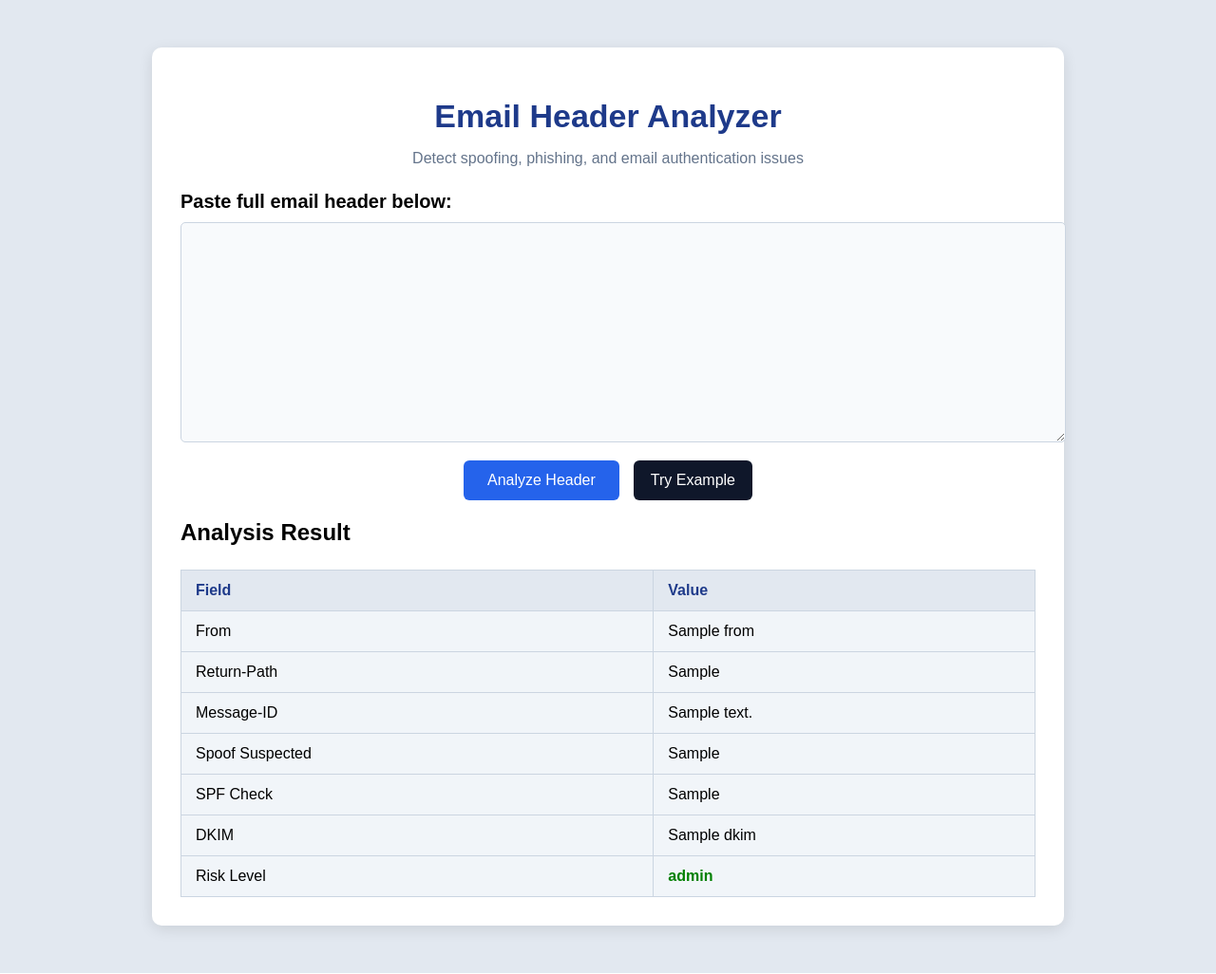
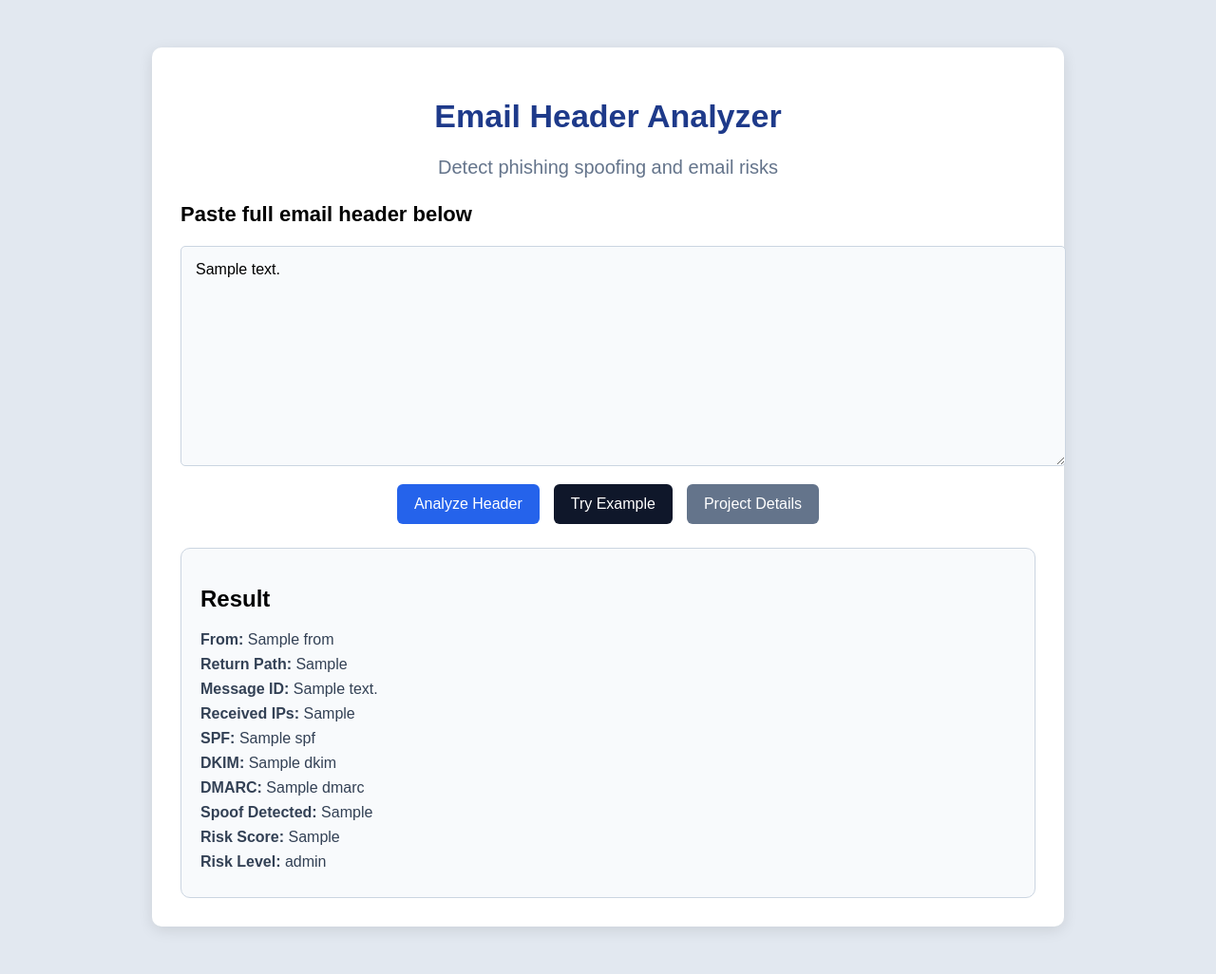
Before and after one commit to manav1777/Email-header-Analyzer, a Flask app: template templates/index.html in a window 1280 px wide. Shown: the whole page at 95% size. Run offline with Flask 3, Linux system fonts and the light colour scheme; the template is opened without the code that fills it: most values are stand-ins (such as "Sample title", 1, 10 or a date in 2020).

Commit message:
Final version of email header analyzer with UI and risk analysis

```diff
--- a/app.py
+++ b/app.py
@@ -2,7 +2,6 @@ import os
 import importlib.util
 from flask import Flask, render_template, request
 
-# --- Dynamically load header_parser.py ---
 project_root = os.path.dirname(os.path.abspath(__file__))
 header_parser_path = os.path.join(project_root, "analyzer", "header_parser.py")
 
@@ -12,43 +11,24 @@ spec.loader.exec_module(header_parser)
 
 analyze_header = header_parser.analyze_header
 
-LOG_FOLDER = os.path.join(os.getcwd(), "logs")
-if not os.path.exists(LOG_FOLDER):
-    os.makedirs(LOG_FOLDER)
-
-# --- Flask app ---
 app = Flask(__name__)
 
 @app.route("/", methods=["GET", "POST"])
 def index():
     result = None
-    demo_header = ""
+    input_text = ""
 
     if request.method == "POST":
-        header_text = request.form.get("email_header")
-        if header_text:
-            result = analyze_header(header_text)
+        input_text = request.form.get("emailheader")
+        if input_text:
+            result = analyze_header(input_text)
 
-    return render_template("index.html", result=result, demo_header=demo_header)
+    return render_template("index.html", result=result, input_text=input_text)
 
-@app.route("/demo")
-def demo():
-    sample_header = """
-From: fake@paypal-security.com
-Return-Path: attacker@bad-domain.com
-Received: from unknown (192.168.1.1)
-Subject: Urgent account verification
-"""
-    result = analyze_header(sample_header)
-    return render_template("index.html", result=result, demo_header=sample_header)
-
-# optional root test route
 @app.route("/health")
 def health():
-    return "Email Header Analyzer is running!"
-
-# --- Start app --
+    return "running"
 
 if __name__ == "__main__":
-    port = int(os.environ.get("PORT", 5000))
+    port = int(os.environ.get("PORT", 5001))
     app.run(host="0.0.0.0", port=port)
--- a/templates/index.html
+++ b/templates/index.html
@@ -15,7 +15,7 @@
 .container {
     max-width: 900px;
     margin: 50px auto;
-            background: #ffffff;
+    background: white;
     padding: 30px;
     border-radius: 10px;
     box-shadow: 0 4px 15px rgba(0,0,0,0.1);
@@ -25,105 +25,88 @@
     text-align: center;
     color: #1e3a8a;
     font-size: 34px;
-            margin-bottom: 5px;
 }
 
 .subtitle {
     text-align: center;
     color: #64748b;
-            font-size: 16px;
+    font-size: 20px;
     margin-bottom: 25px;
 }
 
 label {
-            font-size: 20px;
+    font-size: 22px;
     font-weight: 600;
+    display: block;
+    margin-bottom: 10px;
+    text-align: left;
 }
 
 textarea {
     width: 100%;
     height: 200px;
+    margin-top: 10px;
     padding: 15px;
-            font-family: monospace;
-            font-size: 14px;
+    font-family: Arial, sans-serif;
+    font-size: 16px;
     border: 1px solid #cbd5e1;
     border-radius: 5px;
     background: #f8fafc;
-            resize: vertical;
-            margin-top: 10px;
 }
 
-        .button-row {
+.buttonrow {
     display: flex;
     justify-content: center;
     gap: 15px;
     margin-top: 15px;
 }
 
-        .analyze-btn {
-            padding: 12px 25px;
+button {
+    padding: 12px 18px;
+    border: none;
+    border-radius: 6px;
+    cursor: pointer;
     font-size: 16px;
-            border: none;
+}
+
+.analyze {
     background: #2563eb;
     color: white;
-            border-radius: 6px;
-            cursor: pointer;
 }
 
-        .analyze-btn:hover {
-            background: #1d4ed8;
+.demo {
+    background: #0f172a;
+    color: white;
 }
 
-        .demo-btn {
-            padding: 12px 18px;
-            font-size: 16px;
-            border: none;
-            background: #0f172a;
+.info {
+    background: #64748b;
     color: white;
-            border-radius: 6px;
-            cursor: pointer;
 }
 
-        .demo-btn:hover {
-            background: #1e293b;
+.box {
+    display: none;
+    margin-top: 25px;
+    padding: 20px;
+    background: #f8fafc;
+    border: 1px solid #cbd5e1;
+    border-radius: 10px;
 }
 
-        table {
-            width: 100%;
-            border-collapse: collapse;
+.resultbox {
     margin-top: 25px;
-            background: #f1f5f9;
+    padding: 20px;
+    background: #f8fafc;
+    border: 1px solid #cbd5e1;
+    border-radius: 10px;
 }
 
-        th, td {
-            border: 1px solid #cbd5e1;
-            padding: 12px 15px;
-            text-align: left;
+.resultbox p {
+    font-size: 16px;
+    margin: 8px 0;
+    color: #334155;
 }
 
-        th {
-            background: #e2e8f0;
-            color: #1e3a8a;
-        }
-
-        .safe {
-            color: green;
-            font-weight: bold;
-        }
-
-        .suspicious {
-            color: orange;
-            font-weight: bold;
-        }
-
-        .high-risk {
-            color: red;
-            font-weight: bold;
-        }
-
-        tr:hover {
-            background-color: #e0f2fe;
-        }
 </style>
 </head>
 
@@ -132,67 +115,78 @@
 <div class="container">
 
 <h1>Email Header Analyzer</h1>
-    <p class="subtitle">
-        Detect spoofing, phishing, and email authentication issues
-    </p>
+<p class="subtitle">Detect phishing spoofing and email risks</p>
 
 <form method="POST">
 
-        <label for="email_header">
-            Paste full email header below:
-        </label>
+<label>Paste full email header below</label>
 
-        <textarea name="email_header" id="email_header" required>
-{{ request.form.get('email_header', '') }}
-        </textarea>
+<textarea name="emailheader" id="emailheader">{{ input_text }}</textarea>
 
-        <div class="button-row">
+<div class="buttonrow">
 
-            <button type="submit" class="analyze-btn">
-                Analyze Header
-            </button>
+<button class="analyze" type="submit">Analyze Header</button>
 
-            <button type="button" class="demo-btn" onclick="loadDemo()">
-                Try Example
-            </button>
+<button class="demo" type="button" onclick="demo()">Try Example</button>
+
+<button class="info" type="button" onclick="toggle()">Project Details</button>
 
 </div>
 
 </form>
 
+<div id="info" class="box">
+
+<h2>About This Project</h2>
+
+<p>This tool analyzes email headers to detect phishing spoofing and authentication issues</p>
+
+<h3>Features</h3>
+<p>SPF validation<br>DKIM verification<br>Spoof detection<br>Risk scoring</p>
+
+<h3>Tech Stack</h3>
+<p>Python Flask HTML CSS</p>
+
+</div>
+
 {% if result %}
-        <h2>Analysis Result</h2>
+<div class="resultbox">
 
-        <table>
-            <tr><th>Field</th><th>Value</th></tr>
-            <tr><td>From</td><td>{{ result['From'] }}</td></tr>
-            <tr><td>Return-Path</td><td>{{ result['Return-Path'] }}</td></tr>
-            <tr><td>Message-ID</td><td>{{ result['Message-ID'] }}</td></tr>
-            <tr><td>Spoof Suspected</td><td>{{ result['Spoof Suspected'] }}</td></tr>
-            <tr><td>SPF Check</td><td>{{ result['SPF Check'] }}</td></tr>
-            <tr><td>DKIM</td><td>{{ result['DKIM'] }}</td></tr>
+<h2>Result</h2>
 
-            <tr>
-                <td>Risk Level</td>
-                <td class="{% if result['Risk Level'] == 'High Risk' %}high-risk{% elif result['Risk Level'] == 'Suspicious' %}suspicious{% else %}safe{% endif %}">
-                    {{ result['Risk Level'] }}
-                </td>
-            </tr>
-        </table>
+<p><b>From:</b> {{ result["From"] }}</p>
+<p><b>Return Path:</b> {{ result["Return-Path"] }}</p>
+<p><b>Message ID:</b> {{ result["Message-ID"] }}</p>
+
+<p><b>Received IPs:</b> {{ result["Received IPs"] }}</p>
+
+<p><b>SPF:</b> {{ result["SPF"] }}</p>
+<p><b>DKIM:</b> {{ result["DKIM"] }}</p>
+<p><b>DMARC:</b> {{ result["DMARC"] }}</p>
+
+<p><b>Spoof Detected:</b> {{ result["Spoof Detected"] }}</p>
+
+<p><b>Risk Score:</b> {{ result["Risk Score"] }}</p>
+<p><b>Risk Level:</b> {{ result["Risk Level"] }}</p>
+
+</div>
 {% endif %}
 
 </div>
 
 <script>
-function loadDemo() {
-    document.getElementById("email_header").value =
-`From: security-alert@paypal-secure.com
-Return-Path: hacker@fake-domain.com
-Message-ID: <abc123@phishing.com>
-Received: from unknown (185.143.223.11)
-Subject: Urgent Account Verification Required
-SPF: fail
-DKIM: missing`;
+function demo() {
+document.getElementById("emailheader").value =
+"From fake paypal security\nReturn Path attacker\nReceived 192.168.1.1\nSubject verify account";
+}
+
+function toggle() {
+var x = document.getElementById("info");
+if (x.style.display === "block") {
+x.style.display = "none";
+} else {
+x.style.display = "block";
+}
 }
 </script>
 
```
Also changed, not shown: analyzer/header_parser.py (+117 -82 lines), 2 other files. Lines whose indentation alone changed are shown as unchanged.
